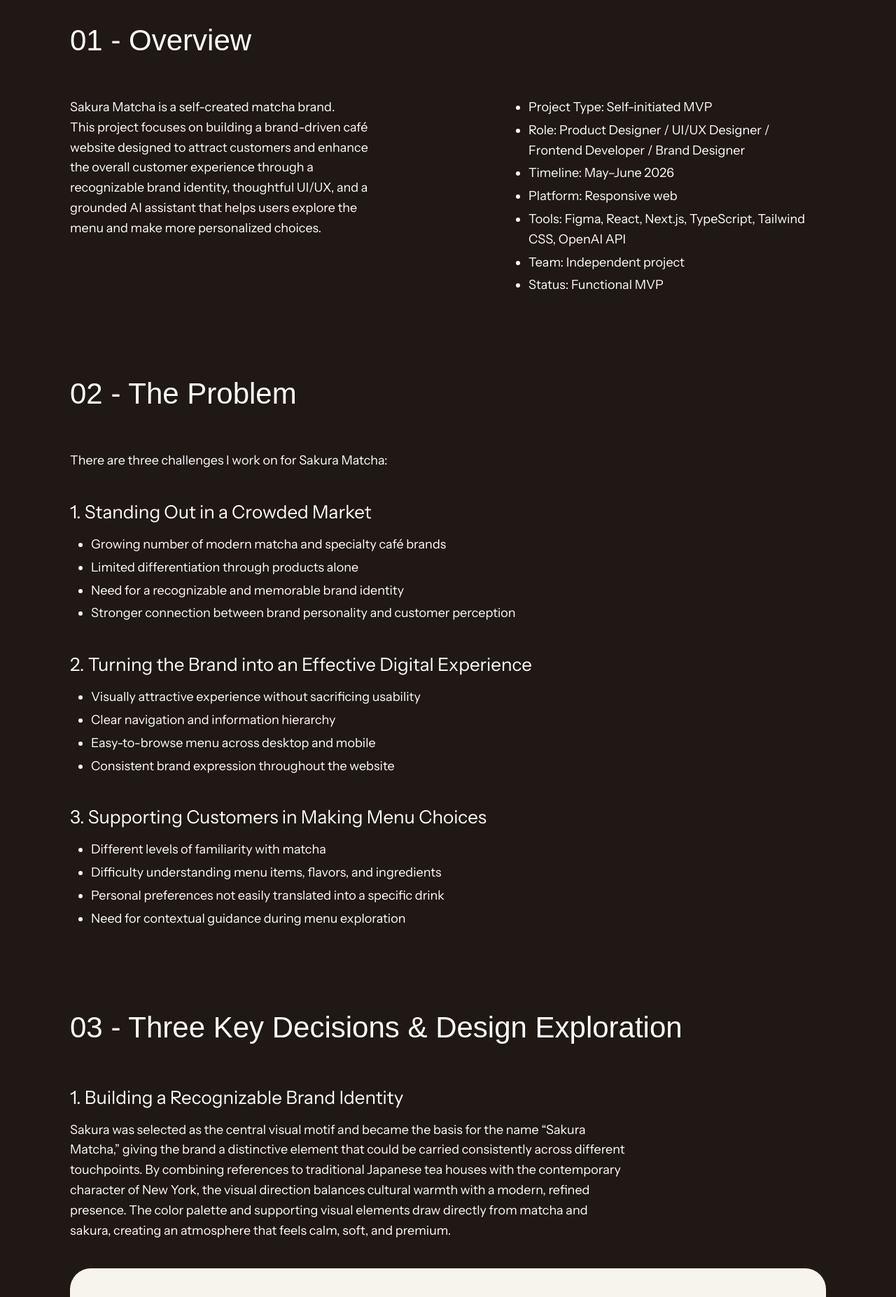
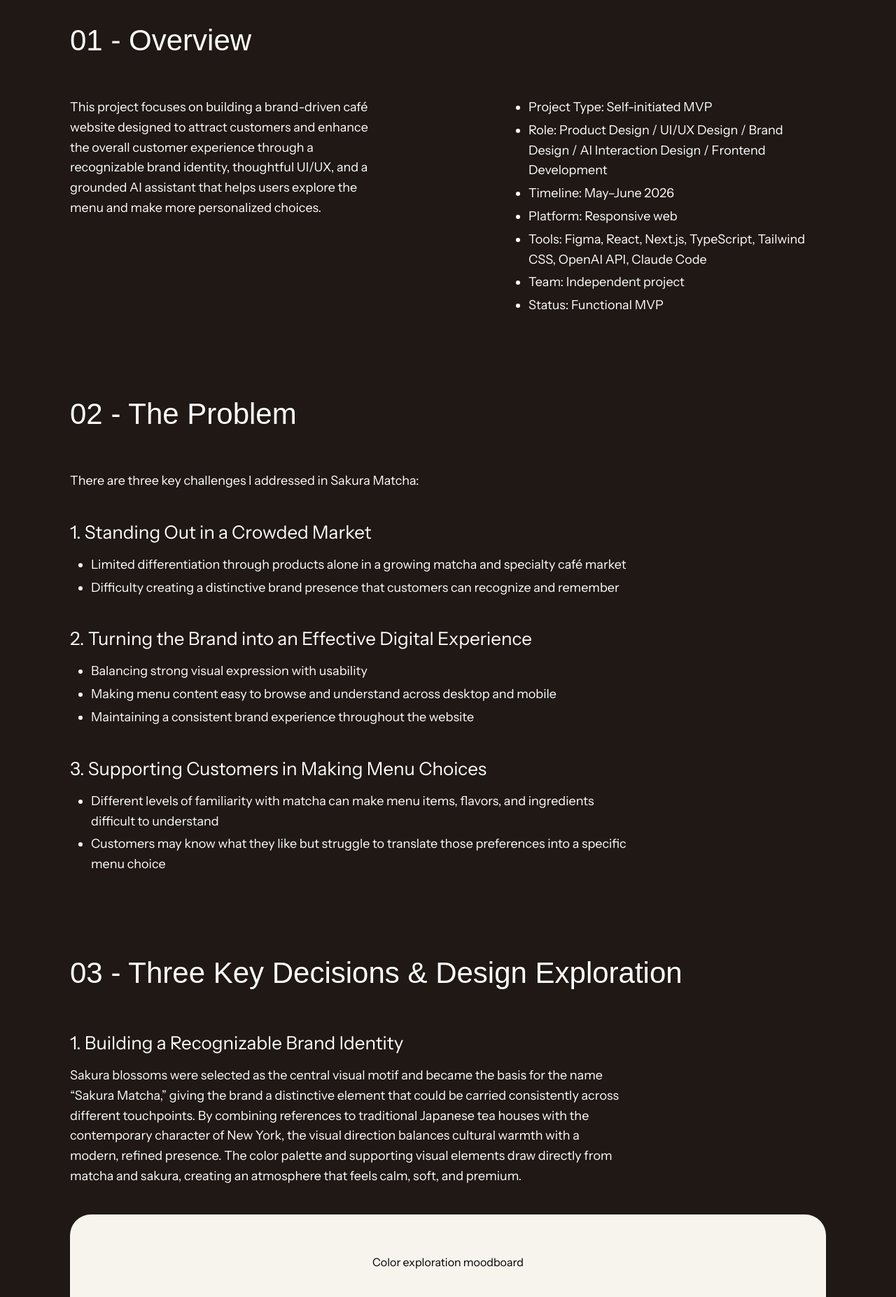
Before and after one commit to rebeccashinyan/portfolio, a Next.js app: page /projects/sakura-matcha in a window 1280 px wide. Shown: the part 840-2694 px from the top of the page at 70% size. Built offline with nearby package versions, Linux system fonts and the light colour scheme; a web font is replaced by a local one.

Commit message:
updated Sakura Matcha case study text

```diff
--- a/app/projects/sakura-matcha/page.tsx
+++ b/app/projects/sakura-matcha/page.tsx
@@ -17,10 +17,10 @@
 
 const overviewFacts = [
   "Project Type: Self-initiated MVP",
-  "Role: Product Designer / UI/UX Designer / Frontend Developer / Brand Designer",
+  "Role: Product Design / UI/UX Design / Brand Design / AI Interaction Design / Frontend Development",
   "Timeline: May–June 2026",
   "Platform: Responsive web",
-  "Tools: Figma, React, Next.js, TypeScript, Tailwind CSS, OpenAI API",
+  "Tools: Figma, React, Next.js, TypeScript, Tailwind CSS, OpenAI API, Claude Code",
   "Team: Independent project",
   "Status: Functional MVP",
 ];
@@ -29,28 +29,23 @@
   {
     title: "1. Standing Out in a Crowded Market",
     points: [
-      "Growing number of modern matcha and specialty café brands",
-      "Limited differentiation through products alone",
-      "Need for a recognizable and memorable brand identity",
-      "Stronger connection between brand personality and customer perception",
+      "Limited differentiation through products alone in a growing matcha and specialty café market",
+      "Difficulty creating a distinctive brand presence that customers can recognize and remember",
     ],
   },
   {
     title: "2. Turning the Brand into an Effective Digital Experience",
     points: [
-      "Visually attractive experience without sacrificing usability",
-      "Clear navigation and information hierarchy",
-      "Easy-to-browse menu across desktop and mobile",
-      "Consistent brand expression throughout the website",
+      "Balancing strong visual expression with usability",
+      "Making menu content easy to browse and understand across desktop and mobile",
+      "Maintaining a consistent brand experience throughout the website",
     ],
   },
   {
     title: "3. Supporting Customers in Making Menu Choices",
     points: [
-      "Different levels of familiarity with matcha",
-      "Difficulty understanding menu items, flavors, and ingredients",
-      "Personal preferences not easily translated into a specific drink",
-      "Need for contextual guidance during menu exploration",
+      "Different levels of familiarity with matcha can make menu items, flavors, and ingredients difficult to understand",
+      "Customers may know what they like but struggle to translate those preferences into a specific menu choice",
     ],
   },
 ];
@@ -143,9 +138,9 @@
               menu decisions
             </h1>
             <p className="mt-7 max-w-[548px] text-[16px] leading-normal">
-              A responsive web experience that combines a distinctive brand
-              identity, intuitive digital experience, and Ask Sakura, which is a
-              grounded AI assistant that helps customers decide what to order.
+              A matcha café website designed to build strong brand recognition
+              and enhance the overall customer experience through thoughtful
+              UI/UX and an AI assistant.
             </p>
           </div>
 
@@ -188,7 +183,6 @@
           <SectionHeading>01 - Overview</SectionHeading>
           <div className="mt-[60px] grid gap-10 lg:grid-cols-2 lg:gap-x-[170px]">
             <div>
-              <p>Sakura Matcha is a self-created matcha brand.</p>
               <p>
                 This project focuses on building a brand-driven café website
                 designed to attract customers and enhance the overall customer
@@ -211,7 +205,7 @@
         <Container>
           <SectionHeading>02 - The Problem</SectionHeading>
           <div className="mt-[60px] max-w-figma-text">
-            <p>There are three challenges I work on for Sakura Matcha:</p>
+            <p>There are three key challenges I addressed in Sakura Matcha:</p>
             <div className="mt-10 space-y-10">
               {problems.map((problem) => (
                 <div key={problem.title}>
@@ -240,10 +234,10 @@
               1. Building a Recognizable Brand Identity
             </BlockHeading>
             <p className="mt-3">
-              Sakura was selected as the central visual motif and became the
-              basis for the name “Sakura Matcha,” giving the brand a distinctive
-              element that could be carried consistently across different
-              touchpoints. By combining references to traditional Japanese tea
+              Sakura blossoms were selected as the central visual motif and
+              became the basis for the name “Sakura Matcha,” giving the brand a
+              distinctive element that could be carried consistently across
+              different touchpoints. By combining references to traditional Japanese tea
               houses with the contemporary character of New York, the visual
               direction balances cultural warmth with a modern, refined
               presence. The color palette and supporting visual elements draw
@@ -262,7 +256,7 @@
                     className="aspect-[515/299] w-full max-w-[464px]"
                   />
                 </Exhibit>
-                <Exhibit caption="Final selected palette / Final Color System">
+                <Exhibit caption="Final color system">
                   <CaseStudyShot
                     src={`${shots}/palette.png`}
                     alt="Final color system swatches"
@@ -303,17 +297,17 @@
             </p>
             <Panel>
               <div className="space-y-14">
-                <Exhibit caption="Separate page (wireframe) → Integrated homepage experience (Final Figma Design) Comparison">
+                <Exhibit caption="Separate About page (wireframe) → Integrated homepage experience (final design)">
                   <CaseStudyShot
                     src={`${shots}/wireframe-comparison.png`}
-                    alt="Wireframe of a separate page next to the integrated homepage design"
+                    alt="Wireframe of a separate About page next to the integrated homepage design"
                     width={2168}
                     height={1106}
                     sizes="(max-width: 1024px) 92vw, 705px"
                     className="aspect-[783/399] w-full max-w-[705px]"
                   />
                 </Exhibit>
-                <Exhibit caption="Brand-heavy dark aesthetic vs menu information readability / scannability">
+                <Exhibit caption="Brand-heavy dark aesthetic V.S. Menu readability and scannability">
                   <CaseStudyShot
                     src={`${shots}/menu-readability.png`}
                     alt="Dark brand-led menu layout compared with a more readable menu layout"
@@ -332,7 +326,7 @@
               3. Supporting Menu Decisions with an AI Assistant
             </BlockHeading>
             <p className="mt-3">
-              Ask Sakura is Sakura Matcha’s AI assistant, built to help
+              Ask Sakura is Sakura Matcha’s AI assistant, designed to help
               customers who may be unfamiliar with matcha or uncertain about
               what to order.
             </p>
@@ -413,7 +407,7 @@
               <div className="mt-[60px] flex flex-col gap-10 lg:flex-row lg:items-start lg:justify-between">
                 <div className="lg:w-[433px]">
                   <h4 className="text-[20px] leading-normal sm:text-[22px]">
-                    3. Drink, Dessert &amp; Soft-Serve Pairing
+                    3. Drink, Dessert &amp; Soft Serve Pairing
                   </h4>
                   <p className="mt-3">
                     Customers who have already selected an item can ask Ask
@@ -466,9 +460,8 @@
                 </h4>
                 <div className="mt-3 space-y-5">
                   <p>
-                    When a customer mentions an allergy or strict dietary
-                    restriction, which corresponds to one of the system’s
-                    existing structured conditions—dairy-free, vegan, or
+                    When a customer mentions a dietary restriction covered by
+                    the system’s structured filters—dairy-free, vegan, or
                     gluten-free—the assistant recommends only items that meet
                     that condition. The corresponding restriction is also
                     automatically added to the Active Filter Panel, and a
@@ -506,10 +499,10 @@
                   2. Grounded Café Information
                 </h4>
                 <p className="mt-3">
-                  Ask Sakura can answer verified questions about hours,
+                  Ask Sakura can answer verified questions about opening hours,
                   location, contact details, and the café space, while avoiding
-                  real-time claims such as whether the café is currently open
-                  that it cannot verify.
+                  real-time claims it cannot verify, such as whether the café is
+                  currently open.
                 </p>
                 <div className="mt-10">
                   <CaseStudyShot
--- a/components/ProjectsSection.tsx
+++ b/components/ProjectsSection.tsx
@@ -8,7 +8,14 @@
   /** Case-study page, when one exists. */
   href?: string;
   /** Cover image; projects without one show the gold placeholder. */
-  cover?: { src: string; alt: string; width: number; height: number };
+  cover?: {
+    src: string;
+    alt: string;
+    width: number;
+    height: number;
+    /** Crop focus for the portrait cover inside the squarer frame. */
+    position: string;
+  };
 };
 
 const coverFrame =
@@ -26,6 +33,8 @@
       alt: "Goal Mountain web app on a laptop, showing a goal path up a mountain",
       width: 1024,
       height: 1536,
+      // Flag logo keeps headroom; the whole laptop stays in frame.
+      position: "object-[50%_15%]",
     },
   },
   {
@@ -34,6 +43,14 @@
     description:
       "A responsive website for a modern matcha brand, designed around warm visuals, menu discovery, and a simple customer journey.",
     href: "/projects/sakura-matcha",
+    cover: {
+      src: "/figma-assets/sakura-matcha/cover.png",
+      alt: "Sakura Matcha website on a laptop and phone, showing matcha drinks and desserts",
+      width: 887,
+      height: 1404,
+      // Squarer small-screen frames keep the logo's headroom and let the devices run off the bottom; desktop fits the whole scene.
+      position: "object-[50%_15%] lg:object-[50%_35%]",
+    },
   },
 ];
 
@@ -47,14 +64,13 @@
       }`}
     >
       {project.cover ? (
-        // Portrait cover in a squarer frame: crop point sits high so the logo keeps headroom and the laptop stays whole.
         <Image
           src={project.cover.src}
           alt={project.cover.alt}
           width={project.cover.width}
           height={project.cover.height}
           sizes="(min-width: 640px) 232px, 100vw"
-          className={`${coverFrame} object-cover object-[50%_15%]`}
+          className={`${coverFrame} object-cover ${project.cover.position}`}
         />
       ) : (
         <div className={`${coverFrame} bg-portfolio-gold`} />
```
Also changed, not shown: public/figma-assets/sakura-matcha/cover.png (added).
